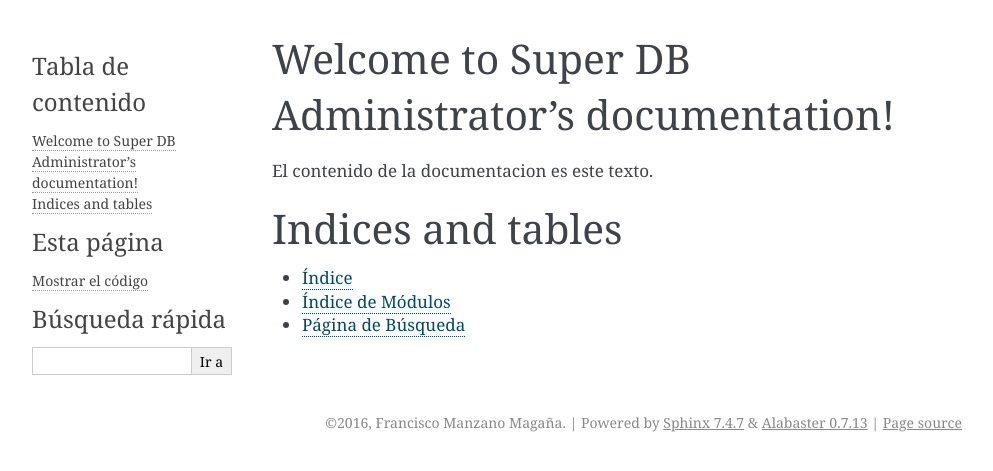
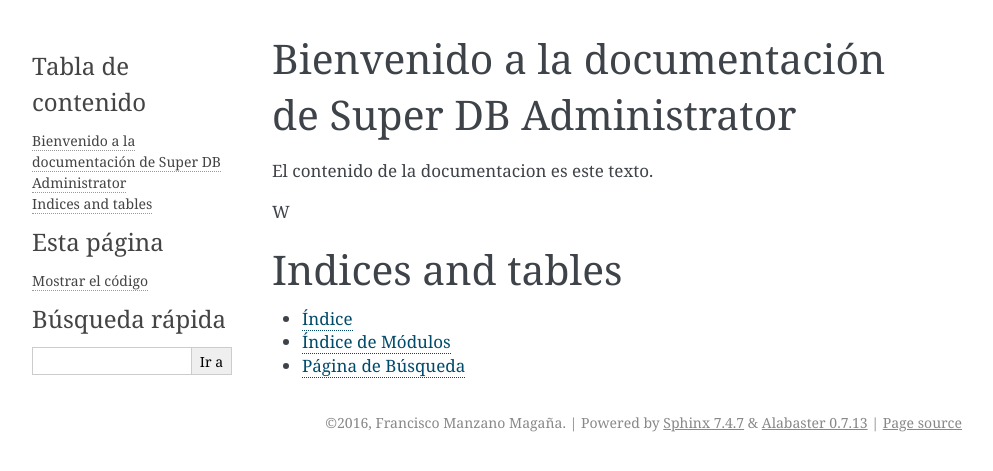
Before and after one commit to imvitaliy/super_db_administrator, a Sphinx documentation site: the page built from docs/source/index.rst, in a window 1280 px wide. Shown: the top 471 px of the page, without its empty margins (148-1141 px from the left). Built offline with Sphinx 7.4.7, drawn with Linux system fonts in a browser that asks for light colours.

Commit message:
Documentación generada

```diff
--- a/docs/source/index.rst
+++ b/docs/source/index.rst
@@ -1,9 +1,7 @@
-.. Super DB Administrator documentation master file, created by
-   sphinx-quickstart on Fri Sep 30 15:22:44 2016.
-   You can adapt this file completely to your liking, but it should at least
-   contain the root `toctree` directive.
 
-Welcome to Super DB Administrator's documentation!
+.. title
+
+Bienvenido a la documentación de Super DB Administrator
 ==================================================
 
 El contenido de la documentacion es este texto.
@@ -11,7 +9,7 @@
 
 .. toctree::
    :maxdepth: 2
-
+W
 
 
 Indices and tables
```
Also changed, not shown: README.md (deleted).
